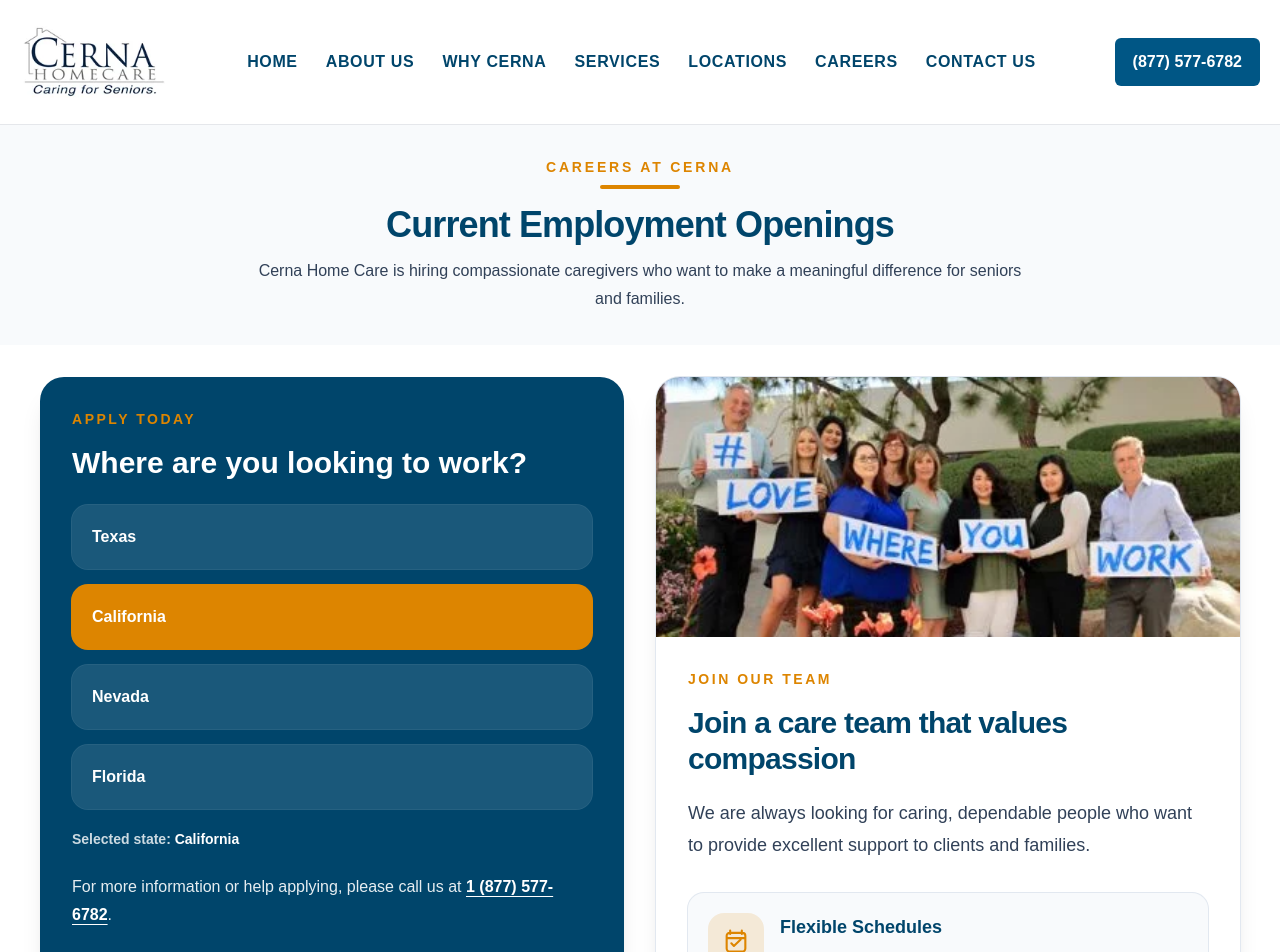
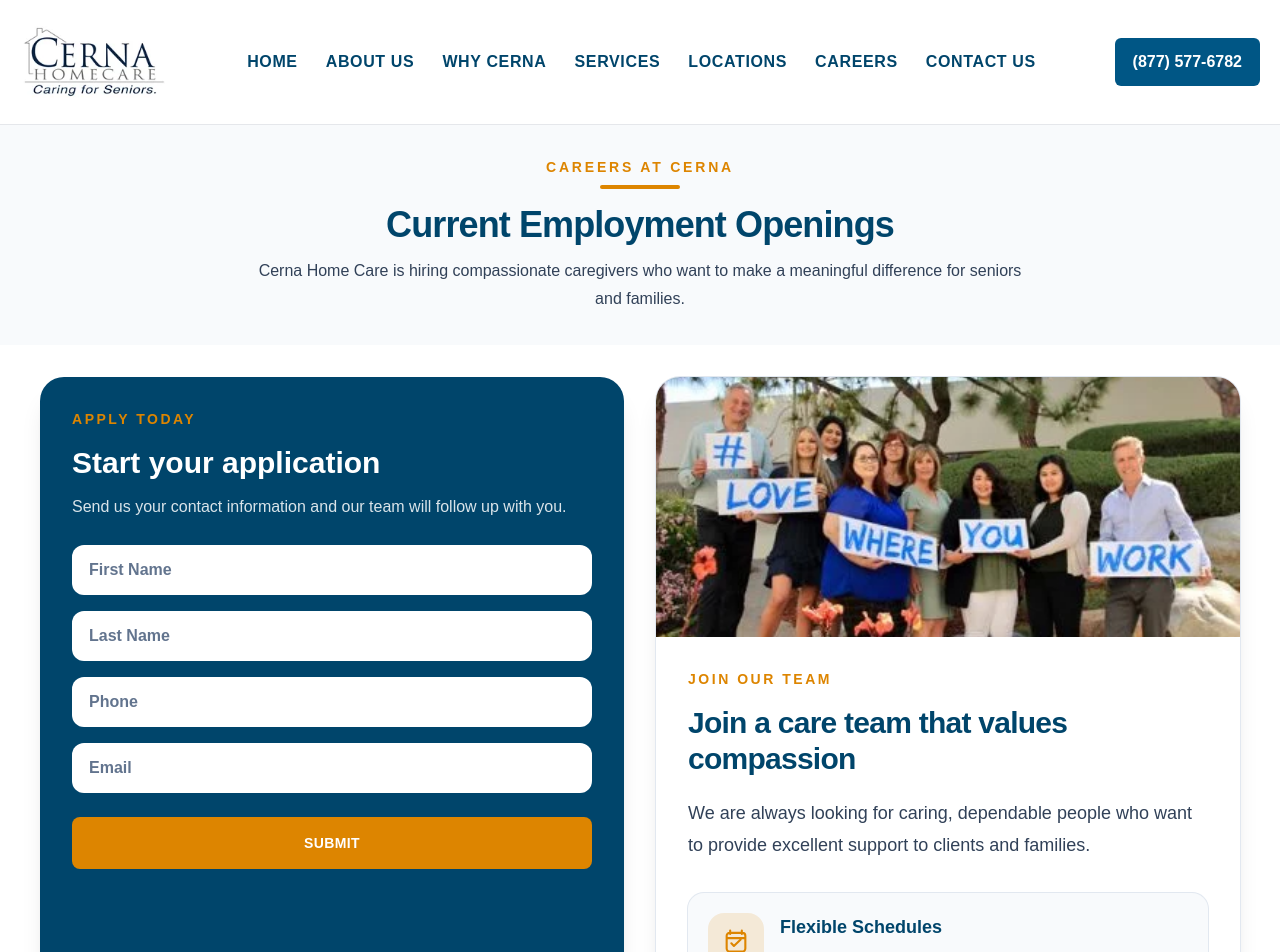
Before and after one commit to pacificasoftware/www.cernahomecare.com, a Next.js app: page /jobs in a window 1280 px wide. Shown: the top 952 px of the page. Built offline with nearby package versions, Linux system fonts and the light colour scheme.

Commit message:
Added Job Form

```diff
--- /dev/null
+++ b/app/api/jobs/apply/route.ts
@@ -0,0 +1,91 @@
+import { NextResponse } from "next/server";
+
+function clean(value: unknown) {
+    return String(value ?? "").trim();
+}
+
+export async function POST(req: Request) {
+    try {
+        const body = await req.json();
+
+        const firstName = clean(body.firstName);
+        const lastName = clean(body.lastName);
+        const phone = clean(body.phone);
+        const email = clean(body.email);
+
+        if (!firstName || !lastName || !phone || !email) {
+            return NextResponse.json(
+                { success: false, message: "Missing required fields." },
+                { status: 400 }
+            );
+        }
+
+        const apiBase = process.env.SAFEPATCH_API_BASE_URL;
+        const apiKey = process.env.SAFEPATCH_API_KEY;
+        const apiKeyHeader = process.env.SAFEPATCH_API_KEY_HEADER || "X-API-KEY";
+
+
+        if (!apiBase || !apiKey) {
+            return NextResponse.json(
+                { success: false, message: "Missing API configuration." },
+                { status: 500 }
+            );
+        }
+
+        const message = `
+                New Career Inquiry
+
+                First Name: ${firstName}
+                Last Name: ${lastName}
+                Phone: ${phone}
+                Email: ${email}
+        `.trim();
+
+        const response = await fetch(`${apiBase}/sms/SendCernaHomeCareEmail`, {
+            method: "POST",
+            headers: {
+                "Content-Type": "application/json",
+                [apiKeyHeader]: apiKey,
+            },
+            body: JSON.stringify({
+                FirstName: firstName,
+                LastName: lastName,
+                Email: email,
+                Phone: phone,
+                Subject: "Career Inquiry",
+                Message: `
+                New Career Inquiry
+
+                First Name: ${firstName}
+                Last Name: ${lastName}
+                Phone: ${phone}
+                Email: ${email}
+        `.trim(),
+                Purpose: "jobs",
+            }),
+        });
+
+        const responseText = await response.text();
+
+        if (!response.ok) {
+            console.error("Career email failed:", response.status, responseText);
+            return NextResponse.json(
+                {
+                    success: false,
+                    message: "Email failed to send.",
+                    details: responseText,
+                },
+                { status: 502 }
+            );
+        }
+
+        return NextResponse.json({ success: true });
+    } catch (error) {
+        console.error("Career apply route error:", error);
+
+        return NextResponse.json(
+            { success: false, message: "Unexpected error." },
+            { status: 500 }
+        );
+    }
+}
--- a/app/jobs/page.tsx
+++ b/app/jobs/page.tsx
@@ -2,11 +2,16 @@
 
 import { useState } from "react";
 import Image from "next/image";
+const states = ["Texas", "California", "Nevada", "Florida"];
 
-const APPLY_URL =
-    "https://cerna.clearcareonline.com/apply/?eid=8l7%2BoECKgmhFZnOI7D%2BdBsxIsPickzn0qSECv7JcoJYiafllaB6G%2BPYHwVNwlVkwnwus1zIOfDNbAWij1Txz2XimNt1yFy7MVUGgHLMwg1UTvi87";
+function formatPhone(value: string) {
+    const digits = value.replace(/\D/g, "").slice(0, 10);
 
-const states = ["Texas", "California", "Nevada", "Florida"];
+    if (digits.length <= 3) return digits;
+    if (digits.length <= 6) return `(${digits.slice(0, 3)}) ${digits.slice(3)}`;
+
+    return `(${digits.slice(0, 3)}) ${digits.slice(3, 6)}-${digits.slice(6)}`;
+}
 
 export default function JobsPage() {
     const [selectedState, setSelectedState] = useState("California");
@@ -43,55 +48,92 @@
                         </p>
 
                         <h3 className="mt-4 text-3xl font-extrabold">
-                            Where are you looking to work?
+                            Start your application
                         </h3>
 
-                        <div className="mt-6 grid gap-4">
-                            {states.map((state) => {
-                                const isSelected = selectedState === state;
-
-                                return (
-                                    <button
-                                        key={state}
-                                        type="button"
-                                        onClick={() => setSelectedState(state)}
-                                        className={`rounded-2xl p-5 text-left font-bold ring-1 transition ${isSelected
-                                                ? "bg-[#DD8500] text-white ring-[#DD8500]"
-                                                : "bg-white/10 text-white ring-white/15 hover:bg-white/20"
-                                            }`}
-                                    >
-                                        {state}
-                                    </button>
-                                );
-                            })}
-                        </div>
-
-                        <p className="mt-5 text-sm font-semibold text-white/80">
-                            Selected state:{" "}
-                            <span className="text-white">{selectedState}</span>
+                        <p className="mt-3 text-base leading-7 text-white/85">
+                            Send us your contact information and our team will follow up with you.
                         </p>
 
-                        <p className="mt-6 text-base leading-7 text-white/90">
-                            For more information or help applying, please call us at{" "}
-                            <a
-                                href="tel:18775776782"
-                                className="font-extrabold text-white underline underline-offset-4"
+                        <form
+                            className="mt-6 grid gap-4"
+                            onSubmit={async (e) => {
+                                e.preventDefault();
+
+                                const form = e.currentTarget;
+                                const formData = new FormData(form);
+
+                                const response = await fetch("/api/jobs/apply", {
+                                    method: "POST",
+                                    headers: {
+                                        "Content-Type": "application/json",
+                                    },
+                                    body: JSON.stringify({
+                                        firstName: formData.get("firstName"),
+                                        lastName: formData.get("lastName"),
+                                        phone: formData.get("phone"),
+                                        email: formData.get("email"),
+                                    }),
+                                });
+
+                                if (!response.ok) {
+                                    const errorText = await response.text();
+
+                                    console.error("Apply form failed:", response.status, errorText);
+
+                                    alert(
+                                        `Status: ${response.status}\n\n` +
+                                        (errorText || "No response body returned.")
+                                    );
+
+                                    return;
+                                }
+
+                                alert("Thank you! Your information has been submitted.");
+                                form.reset();
+                            }}
+                        >
+                            <input
+                                name="firstName"
+                                required
+                                placeholder="First Name"
+                                className="rounded-xl border border-white/20 bg-white px-4 py-3 font-semibold text-[#111827] placeholder:text-slate-500 outline-none focus:ring-2 focus:ring-[#DD8500]"
+                            />
+
+                            <input
+                                name="lastName"
+                                required
+                                placeholder="Last Name"
+                                className="rounded-xl border border-white/20 bg-white px-4 py-3 font-semibold text-[#111827] placeholder:text-slate-500 outline-none focus:ring-2 focus:ring-[#DD8500]"
+                            />
+
+                            <input
+                                name="phone"
+                                required
+                                placeholder="Phone"
+                                inputMode="tel"
+                                maxLength={14}
+                                onChange={(e) => {
+                                    e.currentTarget.value = formatPhone(e.currentTarget.value);
+                                }}
+                                className="rounded-xl border border-white/20 bg-white px-4 py-3 font-semibold text-[#111827] placeholder:text-slate-500 outline-none focus:ring-2 focus:ring-[#DD8500]"
+                            />
+
+                            <input
+                                name="email"
+                                type="email"
+                                required
+                                placeholder="Email"
+                                className="rounded-xl border border-white/20 bg-white px-4 py-3 font-semibold text-[#111827] placeholder:text-slate-500 outline-none focus:ring-2 focus:ring-[#DD8500]"
+                            />
+
+                            <button
+                                type="submit"
+                                className="mt-2 rounded-lg bg-[#DD8500] px-7 py-4 text-sm font-extrabold uppercase tracking-wide text-white transition hover:bg-[#c87500]"
                             >
-                                1 (877) 577-6782
-                            </a>
-                            .
-                        </p>
-
-                        <div className="mt-8">
-                            <a
-                                href={APPLY_URL}
-                                target="_blank"
-                                rel="noopener noreferrer"
-                                className="inline-flex w-full justify-center rounded-lg bg-[#DD8500] px-7 py-4 text-sm font-extrabold uppercase tracking-wide text-white transition hover:bg-[#c87500]"
-                            >
-                                Apply Now for {selectedState}
-                            </a>
-                        </div>
+                                Submit
+                            </button>
+                        </form>
                     </aside>
 
                     {/* RIGHT PANEL */}
```
